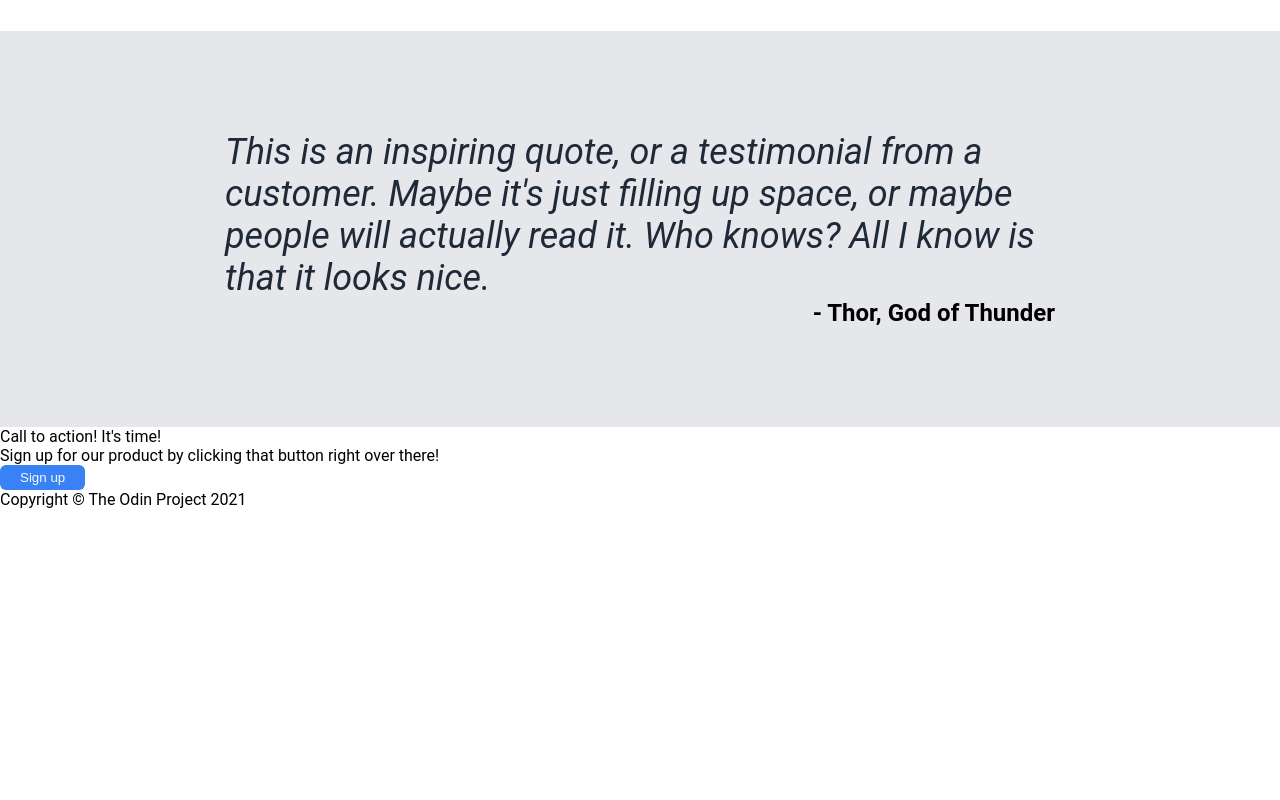
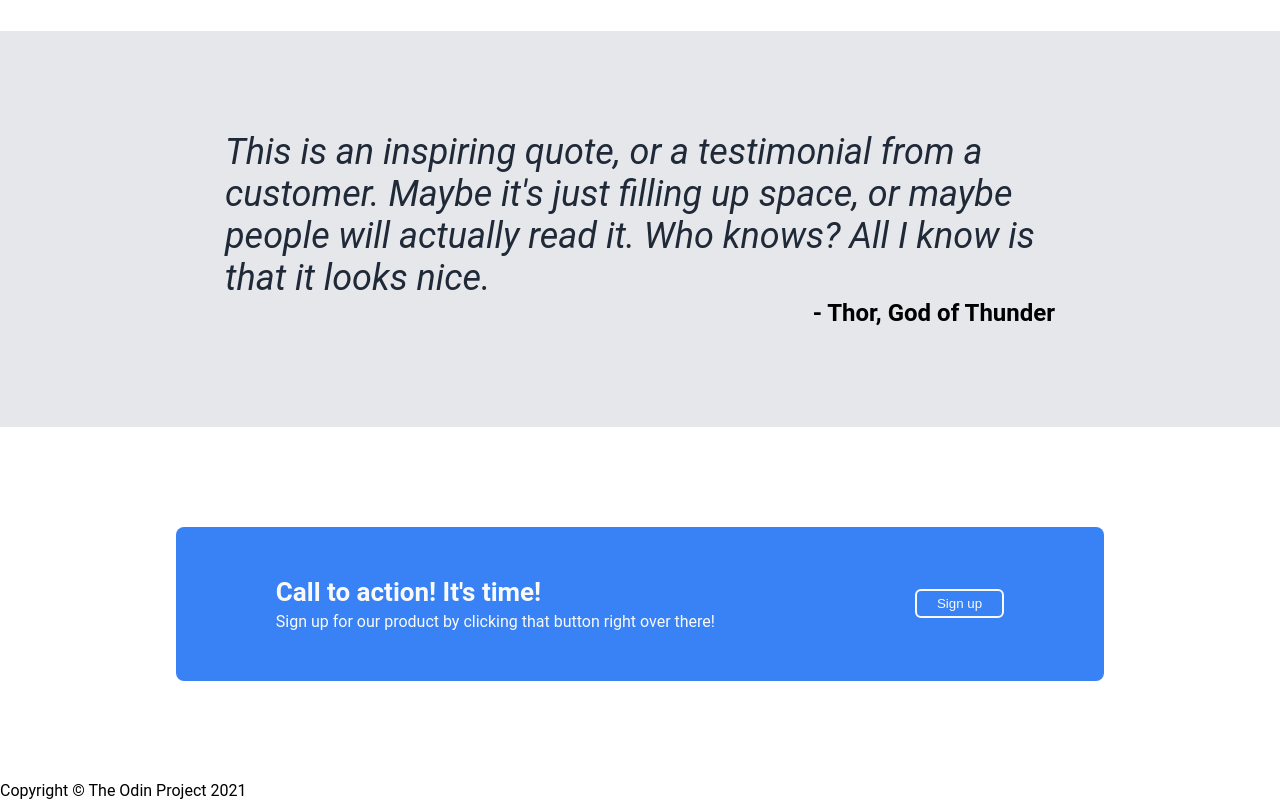
Before and after one commit to jax-01/odin-website, a plain HTML site: page index.html in a window 1280 px wide. Shown: the part 930-1730 px from the top of the page. Before the commit the page ends 1439 px from the top, so only its background shows below. Drawn offline with Linux system fonts and the light colour scheme.

Commit message:
Add style for call to action

```diff
--- a/styles.css
+++ b/styles.css
@@ -97,6 +97,34 @@ body {
     font-weight: bold;
 }
 
+.c2a-section {
+    display: flex;
+    justify-content: center;
+    align-items: center;
+    padding: 100px;
+}
+
+.modal {
+    display: flex;
+    justify-content: center;
+    align-items: center;
+    background: #3882F6;
+    padding: 50px 100px;
+    border-radius: 8px;
+    gap: 200px;
+    color: #F9FAF8;
+}
+
+.modal-header {
+    margin-bottom: 5px;
+    font-weight: bold;
+    font-size: 26px;
+}
+
+.right-elements button {
+    border: 2px solid #F9FAF8;
+}
+
 button {
     background: #3882F6;
     border-radius: 6px;
```
